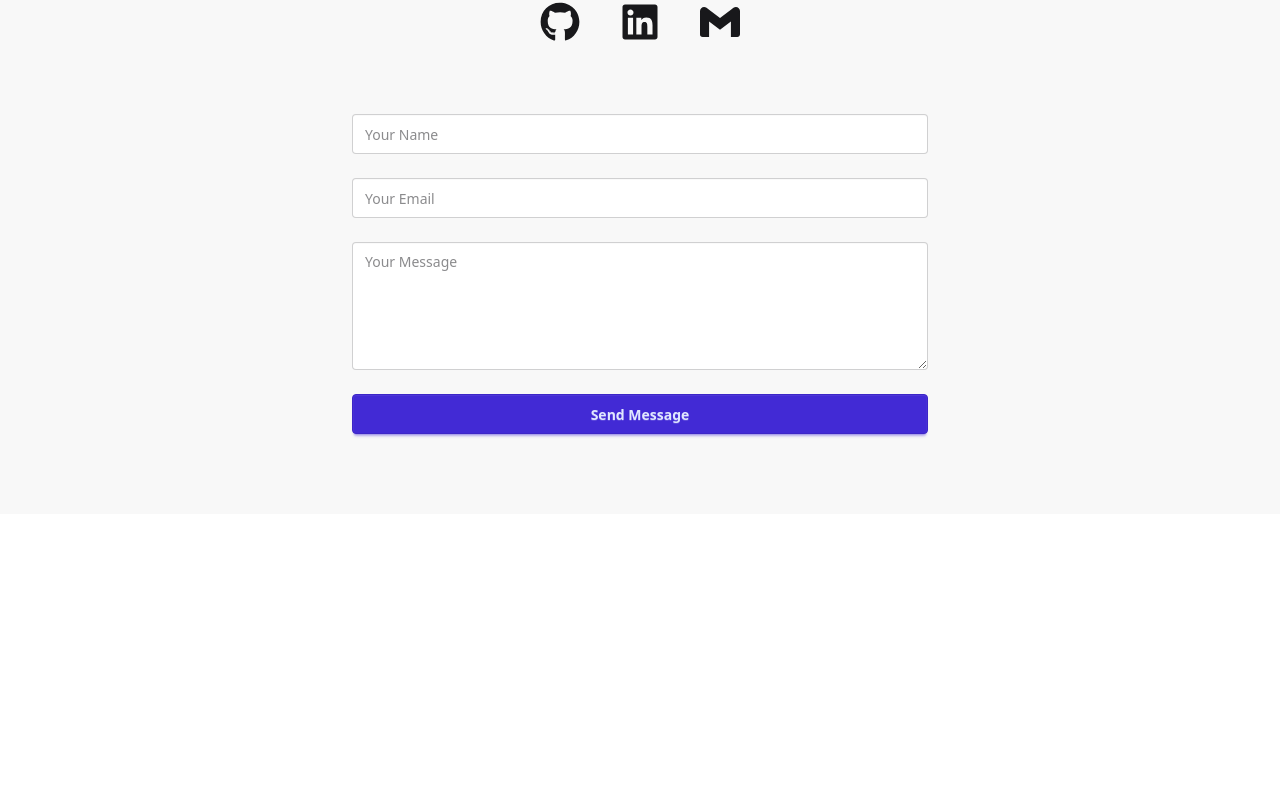
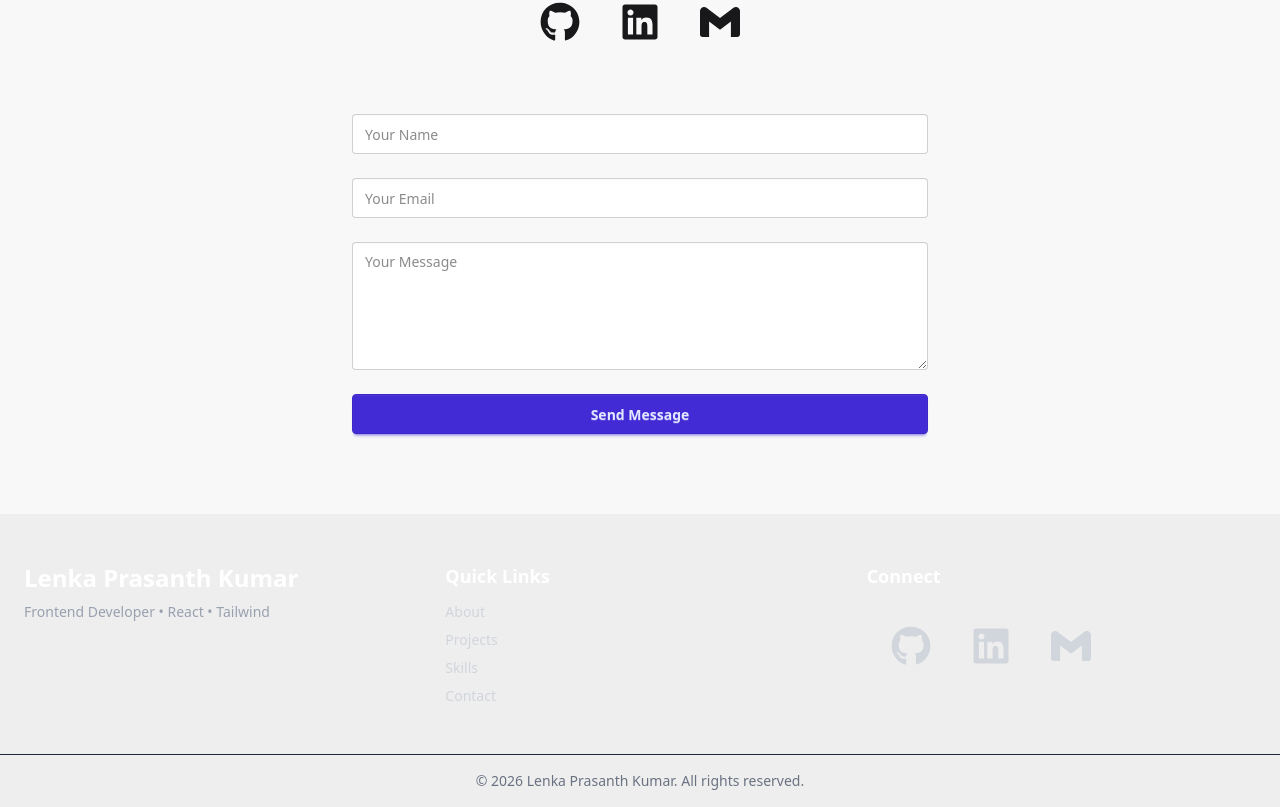
Before and after one commit to Prasanth2799/portfolio, a React (Vite) app: page / in a window 1280 px wide. Shown: the part 3105-3912 px from the top of the page. Before the commit the page ends 3619 px from the top, so only its background shows below. Built offline with nearby package versions, Linux system fonts and the light colour scheme.

Commit message:
Footer added

```diff
--- a/src/App.jsx
+++ b/src/App.jsx
@@ -1,5 +1,6 @@
 import About from './components/About'
 import Contact from './components/Contact'
+import Footer from './components/Footer'
 import HomePage from './components/HomePage'
 import Navbar from './components/Navbar'
 import ProfileTabs from './components/ProfileTabs'
@@ -16,6 +17,7 @@ function App() {
       <Projects />
       <ProfileTabs />
       <Contact />
+      <Footer />
     </div>
   )
 }
--- /dev/null
+++ b/src/components/Footer.jsx
@@ -0,0 +1,46 @@
+import Icons from "./Icons";
+
+const Footer = () => {
+  return (
+    <footer className="bg-base-300 text-gray-300">
+      <div className="max-w-7xl mx-auto px-6 py-12 grid grid-cols-1 md:grid-cols-3 gap-8">
+
+        <div>
+          <h2 className="text-2xl font-bold text-white">
+            Lenka Prasanth Kumar
+          </h2>
+          <p className="mt-2 text-sm text-gray-400">
+            Frontend Developer • React • Tailwind
+          </p>
+        </div>
+
+        <div>
+          <h3 className="text-lg font-semibold text-white mb-3">
+            Quick Links
+          </h3>
+          <ul className="space-y-2 text-sm">
+            <li><a href="#about" className="hover:text-white">About</a></li>
+            <li><a href="#projects" className="hover:text-white">Projects</a></li>
+            <li><a href="#skills" className="hover:text-white">Skills</a></li>
+            <li><a href="#contact" className="hover:text-white">Contact</a></li>
+          </ul>
+        </div>
+
+        <div>
+          <h3 className="text-lg font-semibold text-white mb-3">
+            Connect
+          </h3>
+          <div className="flex gap-4">
+            <Icons />
+          </div>
+        </div>
+      </div>
+
+      <div className="border-t border-gray-800 text-center py-4 text-sm text-gray-500">
+        © {new Date().getFullYear()} Lenka Prasanth Kumar. All rights reserved.
+      </div>
+    </footer>
+  );
+};
+
+export default Footer;
```
